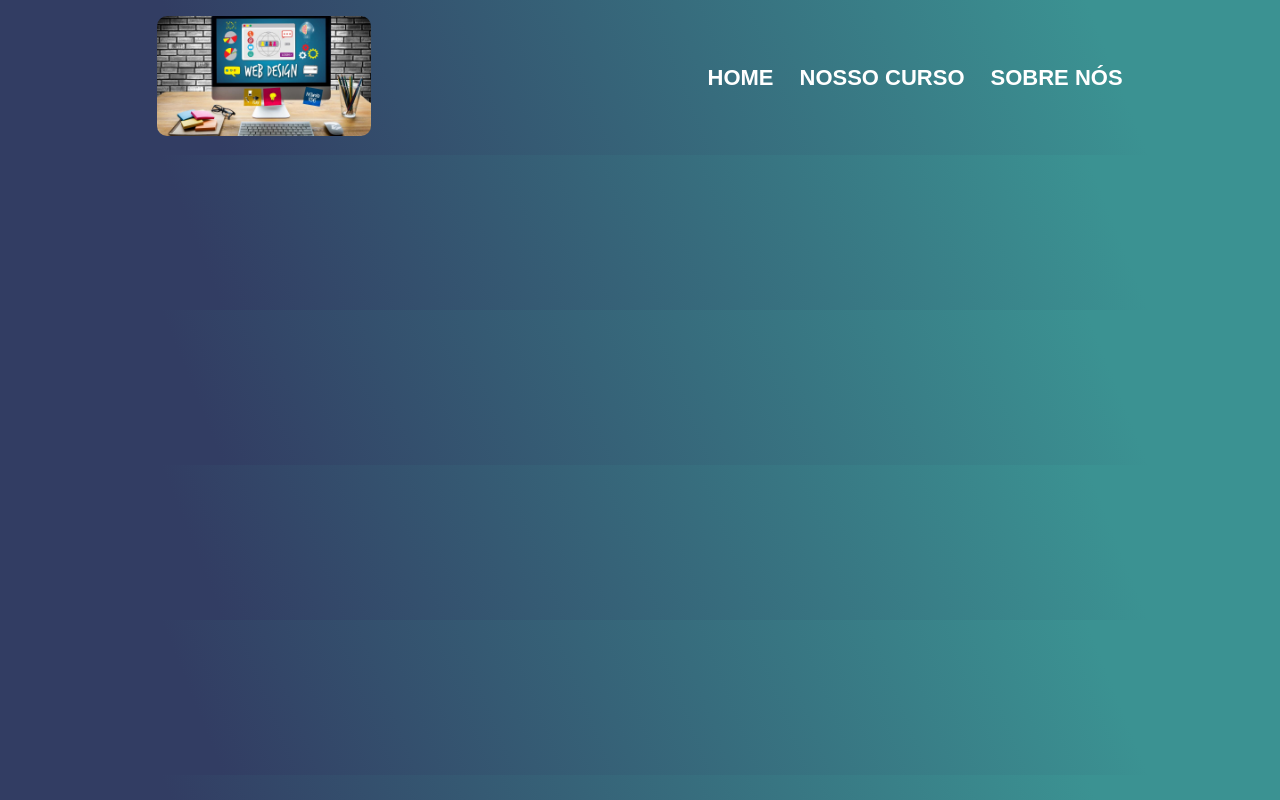
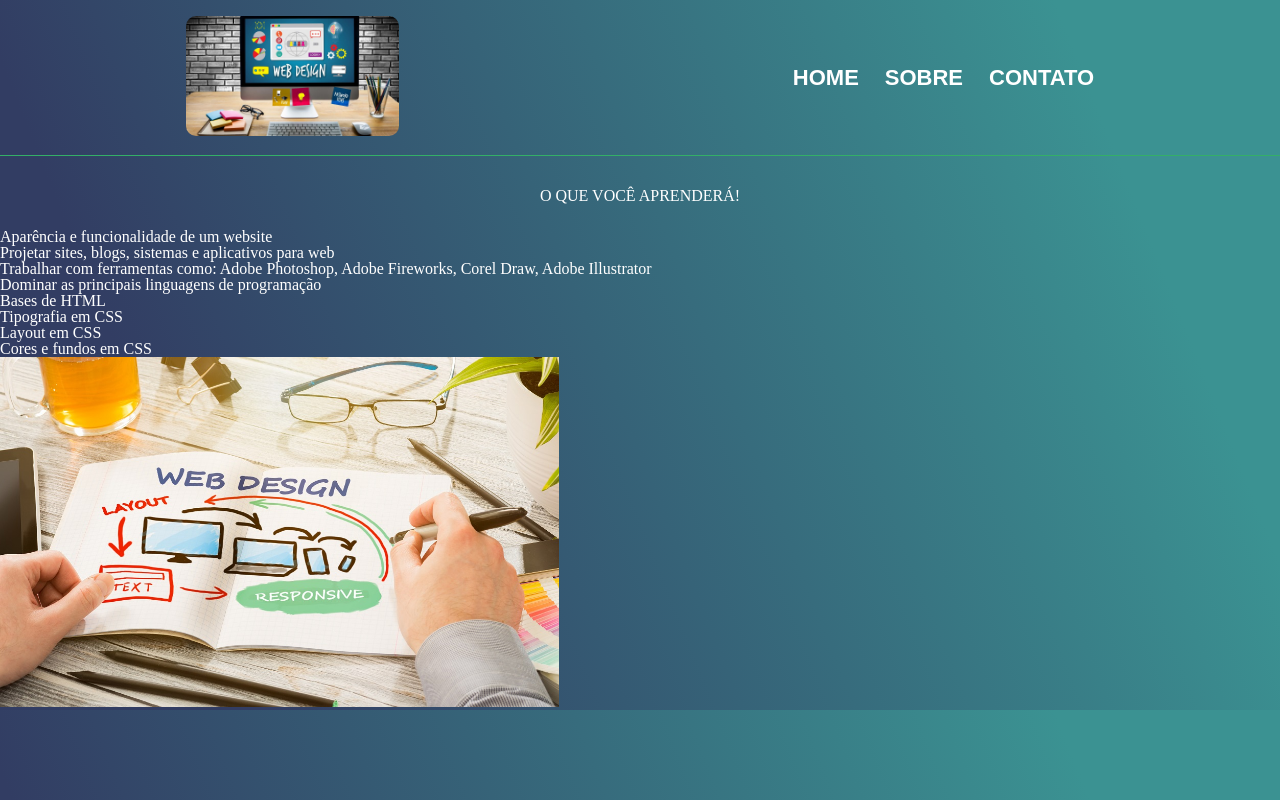
Before and after one commit to Williamxr/Web-design, a plain HTML site: page index.html in a window 1280 px wide. Drawn offline with Linux system fonts and the light colour scheme.

Commit message:
Adicionando conteúdo à tag main

```diff
--- a/index.html
+++ b/index.html
@@ -18,15 +18,28 @@
                 <nav>
                     <ul>
                         <li><a href="">Home</a></li>
-                        <li><a href="">Nosso curso</a></li>
-                        <li><a href="">Sobre nós</a></li>
+                        <li><a href="">Sobre</a></li>
+                        <li><a href="">Contato</a></li>
                     </ul>
                 </nav>
             </div>
 
         </header>
-        <main class="principal">
-
+        <main class="conteudo">
+            <section class="conteudo-principal">
+                <h2 class="titulo-principal">O que você aprenderá!</h2>
+                <ul>
+                    <li>Aparência e funcionalidade de um website</li>
+                    <li>Projetar sites, blogs, sistemas e aplicativos para web</li>
+                    <li>Trabalhar com ferramentas como: Adobe Photoshop, Adobe Fireworks, Corel Draw, Adobe Illustrator</li>
+                    <li>Dominar as principais linguagens de programação</li>
+                    <li>Bases de HTML</li>
+                    <li>Tipografia em CSS</li>
+                    <li>Layout em CSS</li>
+                    <li> Cores e fundos em CSS</li>
+                </ul>
+                <img class="imagem-wb2" src="wb2.png" alt="imagem web design">
+            </section>
         </main>
         <footer>
 
```
